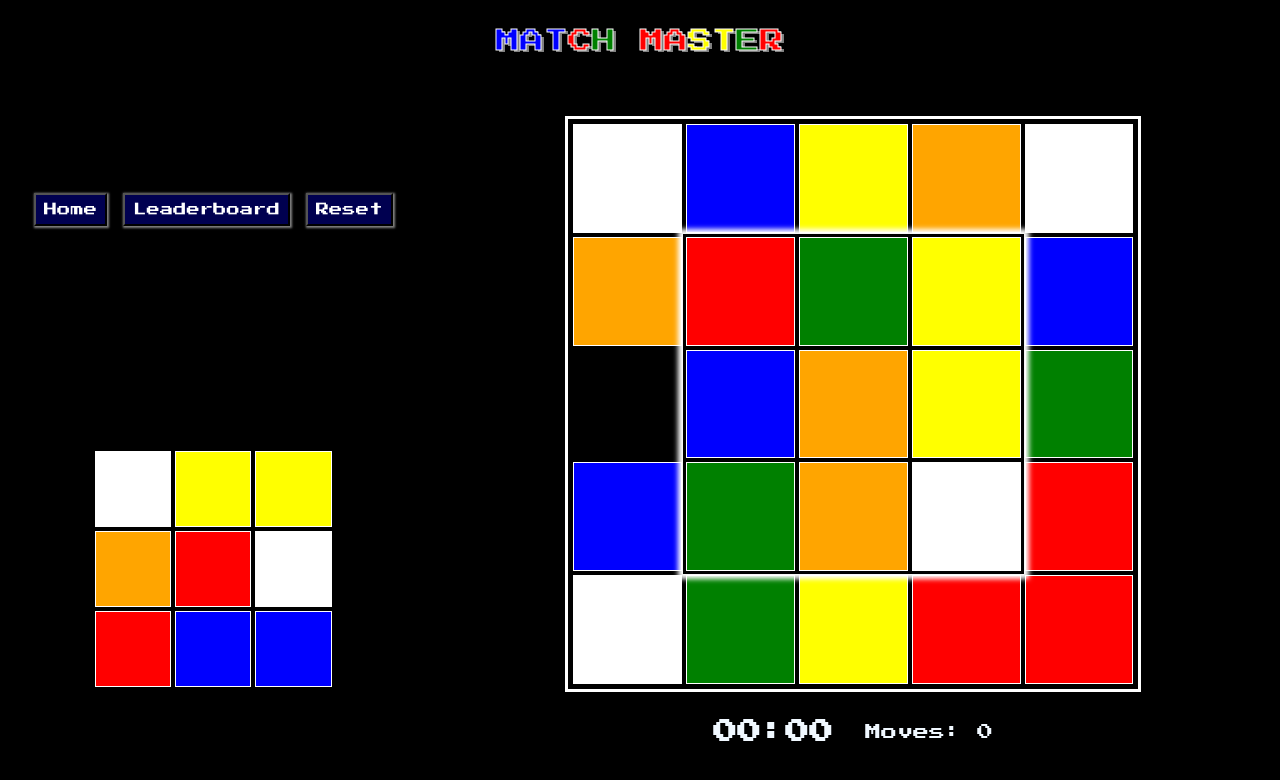
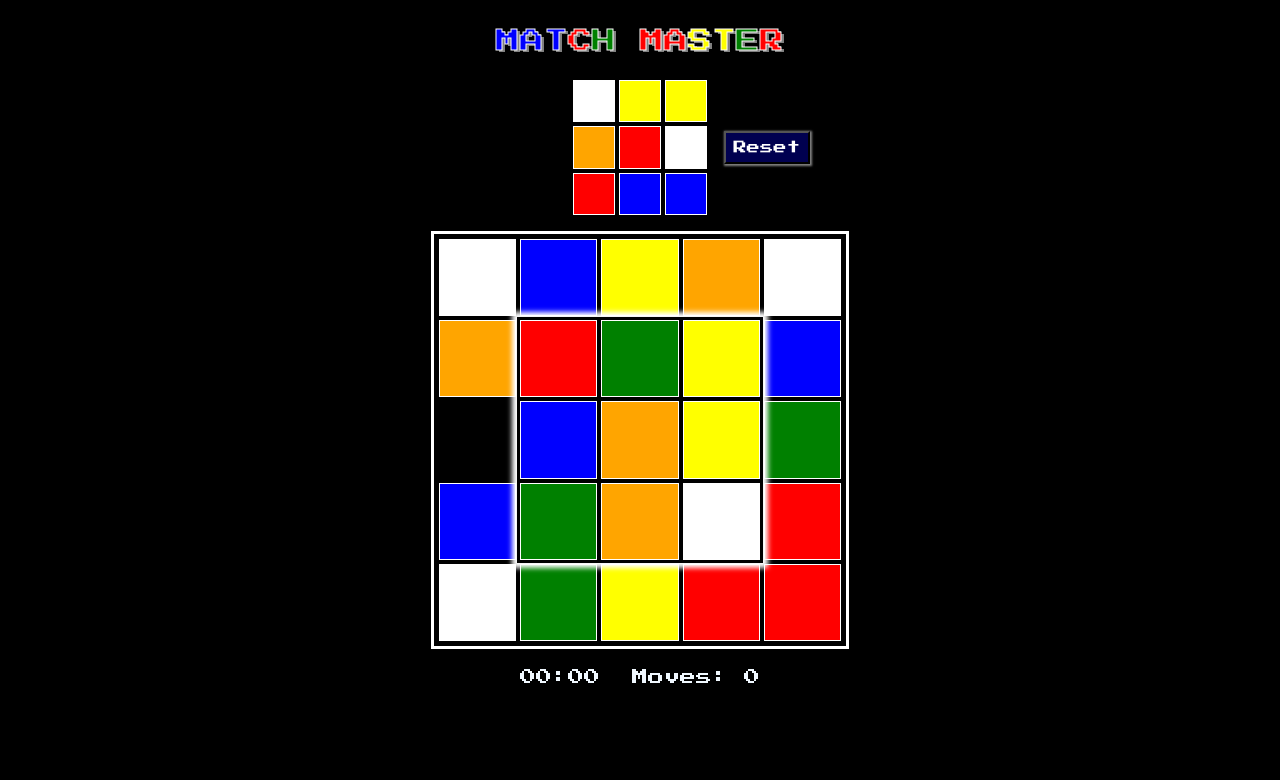
Before and after one commit to NamishJ/match-master, a React (Vite) app: page /game in a window 1280 px wide. Shown: the top 780 px of the page. Built offline with nearby package versions, Linux system fonts and the light colour scheme.

Commit message:
Fixed layout issues to keep everything within viewport height without scrollbar

```diff
--- a/src/assets/utils.tsx
+++ b/src/assets/utils.tsx
@@ -140,3 +140,10 @@ export function getRandColor(): TileColor {
     let randColor = Math.floor(Math.random() * TILE_COLORS.length);
     return TILE_COLORS[randColor];
 }
+
+export type LeaderboardEntry = {
+    name: string; // will prompt user for this
+    moves: number;
+    time: number; // in seconds
+    date: string; // can use ISO, universal way to show date and time
+}
--- a/src/components/OnePlayerGame.module.css
+++ b/src/components/OnePlayerGame.module.css
@@ -1,59 +1,67 @@
 .game-wrapper {
-    width: 100vw;
-    height: 90vh;
-    display: flex;
-    flex-direction: row;
+    /* width: 100%; */
+    max-width: 450px;
+    margin: 0 auto; /* center horizontally */
+    /* height: 100%; */
     background-color: black;
 
     margin: 0 auto; /* center horizontally */
-    padding: 0 0;
     gap: 0vw; /* Controls spacing between the two grids */
 }
 
 @media (max-width: 768px) {
     /* Styles for mobile */
-    .game-wrapper {
-      flex-direction: column;
-    }
-
-    .target-grid-container,
-    .player-grid-container {
-    }
-
-    .player-grid-container {
-        order: 2;
-    }
 }
 
 .target-grid-container {
+    /* padding: 1rem; */
+    /* gap: 2rem; */
+    display: flex;
+    /* justify-content: center; */
+    /* align-items: center; */
+    gap: 1rem
+}
+
+.tg-spacer-left {
     flex: 1;
-    padding: 1rem;
-    gap: 2rem;
-    display: grid;
-    place-items: center;
+}
+
+.target-grid {
+    flex-shrink: 0;
+    max-width: 30% !important;
+}
+
+.tg-spacer-right {
+    flex: 1;
+    color: white;
+    display: flex;
+    flex-direction: column;
+    gap: 1rem;
+    justify-content: center;
+    align-items: flex-start;
 }
 
 .player-grid-container {
-    flex: 2;
-    padding: 2rem;
-    display: grid;
-    place-items: center;
+    /* Need margin, not padding! Padding overflows container height */
+    margin: 1rem;
     color: aliceblue;
     background-color: black;
+    /* height: 70%; */
 
     /* Allow react swipeable to handle touch */
     touch-action: none;
 }
 
-.game-target-grid {
-    max-width: min(30vw, 60%) !important;
-}
-
-.game-player-grid {
+.player-grid {
     border-style: solid;
     border-color: white;
     padding: 5px;
     border-width: 3px;
+    max-width: 100% !important;
+    /* max-width: 100%; */
+    /* max-height: 100%; */
+    box-sizing: border-box;
+    margin: 0 auto;
 }
 
 
@@ -63,6 +71,7 @@
 }
 
 .hud {
+    margin-top: 20px;
     display: flex;
     flex-direction: row;
     align-items: center;
@@ -73,8 +82,3 @@
 .win-container {
     color: white;
 }
-
-.player-game-container {
-    width: 100%;
-    height: 100%;
-}
--- a/src/components/OnePlayerGame.tsx
+++ b/src/components/OnePlayerGame.tsx
@@ -9,7 +9,7 @@ i have to move the data over so i can use it.
 */
 
 import React, { useEffect, useState } from 'react';
-import { useNavigate } from 'react-router';
+// import { useNavigate } from 'react-router';
 import {
     generateTargetGrid,
     shuffle,
@@ -19,7 +19,7 @@ import {
     getInnerGrid,
     arraysEqual,
     getAdjacentFlatIndex,
-    type direction
+    type direction,
 } from '../assets/utils';
 import PlayerGrid from './PlayerGrid';
 import TargetGrid from './TargetGrid';
@@ -36,7 +36,7 @@ let NUM_COLS = 5;
 
 const OnePlayerGame: React.FC = () => {
 
-    const navigate = useNavigate();
+    // const navigate = useNavigate();
 
     const [playerTiles, setPlayerTiles] = useState(shuffle(getGameTiles()))
     const [emptyPos, setEmptyPos] = useState(locateEmpty(playerTiles))
@@ -66,10 +66,15 @@ const OnePlayerGame: React.FC = () => {
         let innerColors = inner.map((value) => value.color);
         let targetColors = targetTiles.map((value) => value.color);
         if (arraysEqual(innerColors, targetColors)) {
+
             console.log("You Won");
             setGameWon(true);
             setIsTimerRunning(false);
+
+            // ask for a username
+            // const playerName = prompt("YOU WON! Enter a name to show: ") || "Anonymous";
         }
+
 
     }
 
@@ -186,30 +191,31 @@ const OnePlayerGame: React.FC = () => {
         <>
             <div className={styles['game-wrapper']}>
                 <div className={styles['target-grid-container']}>
-                    <div className={styles['button-container']}>
-                        <button onClick={() => navigate('/')}>Home</button>
-                        <button onClick = {() => navigate('/leaderboard')}>Leaderboard</button>
-                        <button onClick = {resetGame}>Reset</button>
-                    </div>
+                    <div className={styles['tg-spacer-left']}></div>
                     <TargetGrid
                     tiles={targetTiles}
-                    className={styles['game-target-grid']}
+                    className={styles['target-grid']}
                     />
+                    <div className={styles['tg-spacer-right']}>
+                        <button onClick={resetGame}>
+                            Reset
+                        </button>
                         {
                             gameWon ? (
                                 <div className={styles['win-container']}>
-                                we did it boys
+                                    You Won!
                                 </div>
                             ) : (
                                 <></>
                             )
                         }
                     </div>
+                </div>
                 <div  {...swipeHandlers} className={styles['player-grid-container']}>
                     <PlayerGrid
                     tiles={playerTiles}
                     tileClickHandler={tileClickHandler}
-                    className={styles['game-player-grid']}
+                    className={styles['player-grid']}
                     />
                     <div className={styles['hud']}>
                         <Timer
@@ -217,7 +223,7 @@ const OnePlayerGame: React.FC = () => {
                             time={time}
                             setTime={setTime}>
                         </Timer>
-                        <p>Moves: {moveCount}</p>
+                        <span>Moves: {moveCount}</span>
                     </div>
                 </div>
             </div>
--- a/src/components/PlayerGrid.module.css
+++ b/src/components/PlayerGrid.module.css
@@ -10,7 +10,6 @@
     justify-content: center;
     width: 100%;
     height: 100%;
-    background-color: rgb(0, 0, 150);
     aspect-ratio: 1;
     background: transparent;
 
--- a/src/components/TileGrid.module.css
+++ b/src/components/TileGrid.module.css
@@ -2,7 +2,7 @@
     position: relative;
     aspect-ratio: 1;
     width: 100%;
-    max-width: 70vmin;
+    /* max-width: 70vmin; */
 }
 
 /*
--- a/src/components/Timer.tsx
+++ b/src/components/Timer.tsx
@@ -40,7 +40,7 @@ const Timer: React.FC<TimerProps> = ( { isRunning, time, setTime} ) => {
         <>
             <div className={styles['timer']}>
                 <div className={styles['timer-header']}>
-                    <h2>{formattedTime}</h2>
+                    <div>{formattedTime}</div>
                 </div>
             </div>
         </>
--- a/src/index.css
+++ b/src/index.css
@@ -2,9 +2,14 @@ html, body, #root {
     margin: 0;
     height: 100%;
     width: 100%;
-    background-color: #dddddd;
+    background-color: black;
 
     font-family: 'Press Start 2P', monospace !important;
+}
+
+*, *::before, *::after {
+    box-sizing: border-box;
+    /* outline: 2px solid red; */
 }
 
 button {
--- a/src/pages/OnePlayerGamePage.tsx
+++ b/src/pages/OnePlayerGamePage.tsx
@@ -1,3 +1,4 @@
+import { Link } from 'react-router'
 import OnePlayerGame from '../components/OnePlayerGame'
 import RubiksText from '../components/RubiksText'
 import styles from '../pages/OnePlayerPage.module.css'
@@ -6,11 +7,15 @@ function OnePlayerGamePage() {
   // function names
 
   return (
-    <div>
+    <div className={styles['page']}>
         <span className={styles['navbar']}>
+          <Link to={'/'} style={{ textDecoration: 'none' }}>
             <RubiksText className={styles['title-container']} text='MATCH MASTER' />
+          </Link>
         </span>
-        <OnePlayerGame />
+        <div className={styles['game']}>
+          <OnePlayerGame />
+        </div>
     </div>
   )
 
--- a/src/pages/OnePlayerPage.module.css
+++ b/src/pages/OnePlayerPage.module.css
@@ -1,11 +1,15 @@
+.page {
+    height: 100%;
+    background-color: black;
+}
+
 .navbar {
+    background-color: black;
     display: flex;
+    align-items: center;
     justify-content: center;
-    align-items: center;
-    background-color: black;
-    width: 100%;
-    flex-direction: column;
     height: 10vh;
+
 }
 
 @keyframes breathe-up-down {
@@ -24,11 +28,17 @@
 }
 
 .title-container {
+    width: 100%;
     -webkit-text-stroke: 1px white;
+    /* Adding font size pushes game-wrapper beyound page height */
     font-size: 1.5rem;
-    font-family: 'Press Start 2P', monospace;
     text-shadow: 3px 2px rgba(255, 255, 255, 0.5);
     text-align: center;
+    /* line-height: 1; */
     animation:
         breathe-up-down 2s ease-in-out infinite 1s; /* infinite after 1s delay */
 }
+
+.game {
+    height: 90vh;
+}
```
Also changed, not shown: src/components/LeaderboardUtils.tsx (added, +16 -0 lines), src/assets/img/reset.png (added). Lines whose indentation alone changed are shown as unchanged.
